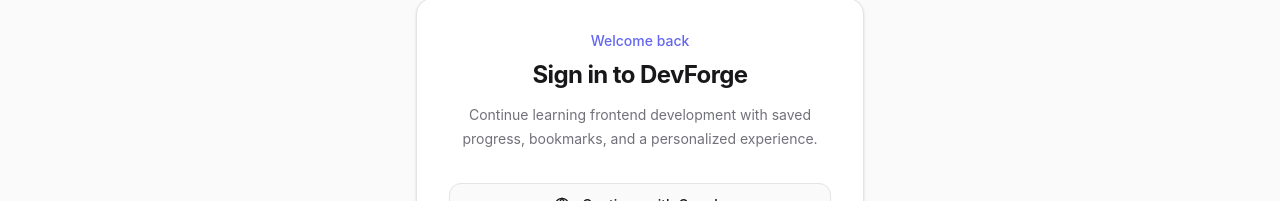
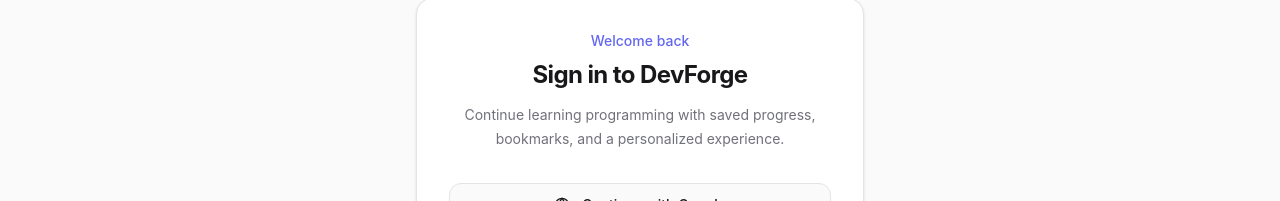
Before and after one commit to iMuhammad3/devforge, a React (Vite) app: page /login in a window 1280 px wide. Shown: the part 272-473 px from the top of the page. Built offline with nearby package versions, Linux system fonts and the light colour scheme; no server answers.

Commit message:
edit login page text

```diff
--- a/src/features/auth/pages/Login.jsx
+++ b/src/features/auth/pages/Login.jsx
@@ -41,7 +41,7 @@
           </h1>
 
           <p className="mt-3 text-sm leading-6 text-muted-foreground">
-            Continue learning frontend development with saved progress,
+            Continue learning programming with saved progress,
             bookmarks, and a personalized experience.
           </p>
         </div>
```
